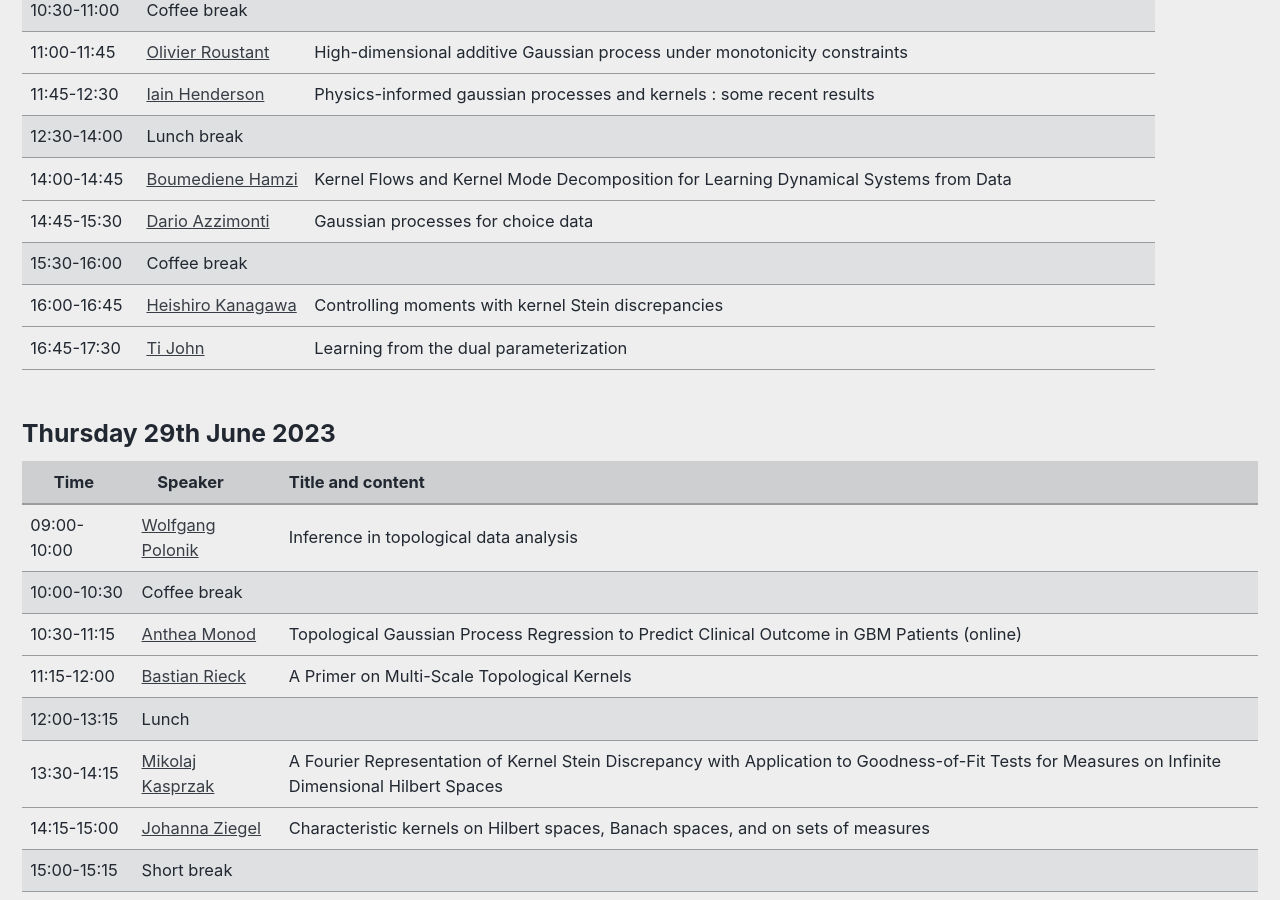
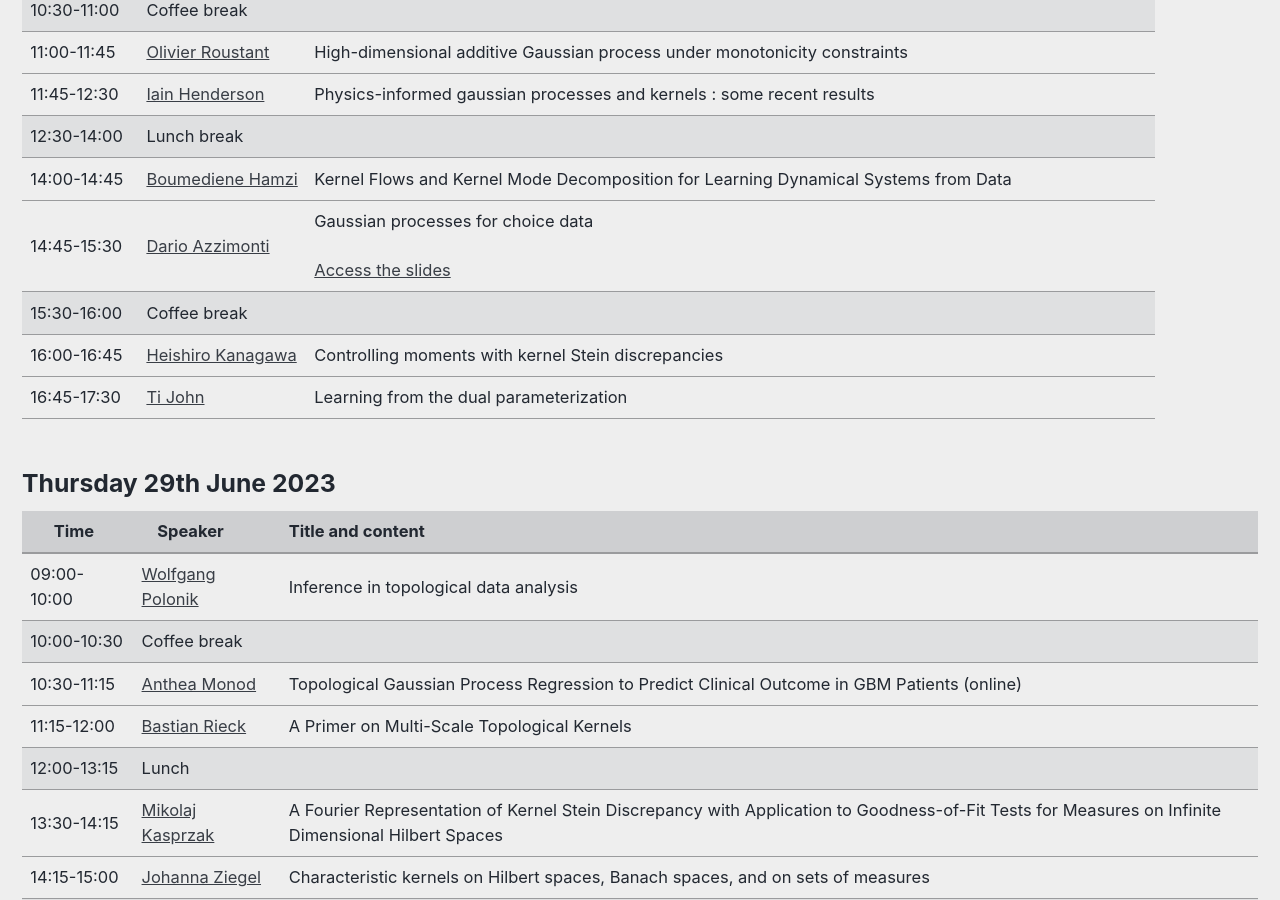
Before and after one commit to LIKE23-Bern/LIKE23-Bern.github.io, a Jekyll site: the page built from _pages/program.md, in a window 1280 px wide and 900 px high, scrolled down 2805 px. Built offline with Jekyll 4.4.1, drawn with Linux system fonts in a browser that asks for light colours; cached includes are drawn as plain includes.

Commit message:
Update program.md

```diff
--- a/_pages/program.md
+++ b/_pages/program.md
@@ -340,8 +340,10 @@ header:
 		    <a href="https://sites.google.com/view/darioazzimonti/home" target="_blank">Dario Azzimonti</a>
 		</td>
 		<td>
-		    Gaussian processes for choice data
-	    </td>
+		    Gaussian processes for choice data<br />
+		   <br />
+		    <a href="https://like23-bern.github.io/assets/slides/Azzimonti_noAppendix.pdf">Access the slides</a>
+	  </td>
 	</tr>
   <tr class="coffee-break">
 		<td> 15:30-16:00  </td>
```
